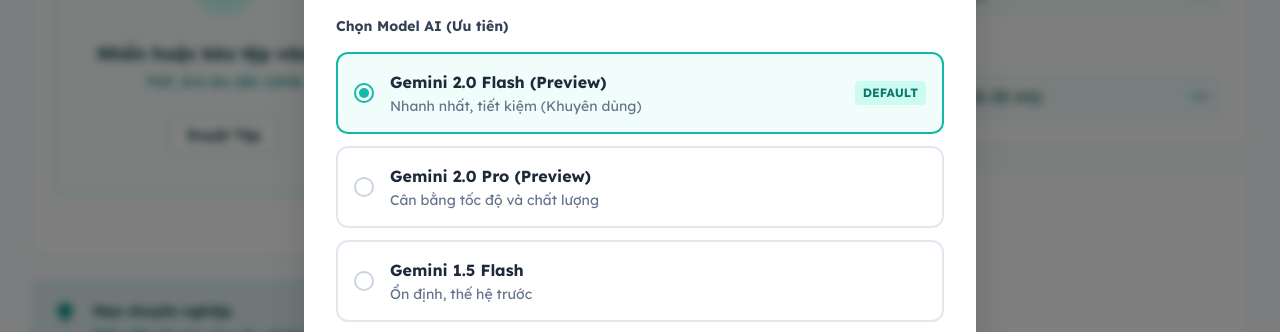
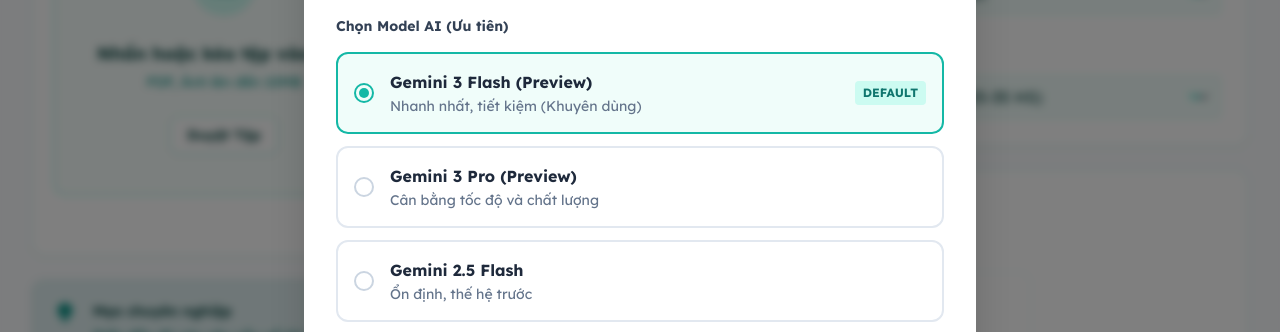
Before and after one commit to hoaithanhsp/kehoachbaigiangpro, a React (Vite) app: page / in a window 1280 px wide. Shown: the part 346-678 px from the top of the page. Built offline with nearby package versions, Linux system fonts and the light colour scheme.

Commit message:
Update ApiKeyModal.tsx

```diff
--- a/components/ApiKeyModal.tsx
+++ b/components/ApiKeyModal.tsx
@@ -9,9 +9,9 @@
 }
 
 const MODELS = [
-  { id: 'gemini-3-flash-preview', name: 'Gemini 2.0 Flash (Preview)', description: 'Nhanh nhất, tiết kiệm (Khuyên dùng)' },
-  { id: 'gemini-3-pro-preview', name: 'Gemini 2.0 Pro (Preview)', description: 'Cân bằng tốc độ và chất lượng' },
-  { id: 'gemini-2.5-flash', name: 'Gemini 1.5 Flash', description: 'Ổn định, thế hệ trước' },
+  { id: 'gemini-3-flash-preview', name: 'Gemini 3 Flash (Preview)', description: 'Nhanh nhất, tiết kiệm (Khuyên dùng)' },
+  { id: 'gemini-3-pro-preview', name: 'Gemini 3 Pro (Preview)', description: 'Cân bằng tốc độ và chất lượng' },
+  { id: 'gemini-2.5-flash', name: 'Gemini 2.5 Flash', description: 'Ổn định, thế hệ trước' },
 ];
 
 const ApiKeyModal: React.FC<ApiKeyModalProps> = ({ isOpen, onClose, onSave, initialApiKey = '', initialModel = 'gemini-3-flash-preview' }) => {
@@ -89,14 +89,12 @@
                 <div
                   key={model.id}
                   onClick={() => setSelectedModel(model.id)}
-                            className={`p-4 rounded-xl border-2 cursor-pointer transition-all flex items-center gap-4 ${
-                                selectedModel === model.id
+                  className={`p-4 rounded-xl border-2 cursor-pointer transition-all flex items-center gap-4 ${selectedModel === model.id
                       ? 'border-teal-500 bg-teal-50 dark:bg-teal-900/20'
                       : 'border-slate-200 dark:border-slate-700 hover:border-teal-200'
                     }`}
                 >
-                            <div className={`w-5 h-5 rounded-full border-2 flex items-center justify-center shrink-0 ${
-                                selectedModel === model.id ? 'border-teal-500' : 'border-slate-300'
+                  <div className={`w-5 h-5 rounded-full border-2 flex items-center justify-center shrink-0 ${selectedModel === model.id ? 'border-teal-500' : 'border-slate-300'
                     }`}>
                     {selectedModel === model.id && <div className="w-2.5 h-2.5 rounded-full bg-teal-500" />}
                   </div>
```
Lines whose indentation alone changed are shown as unchanged.
